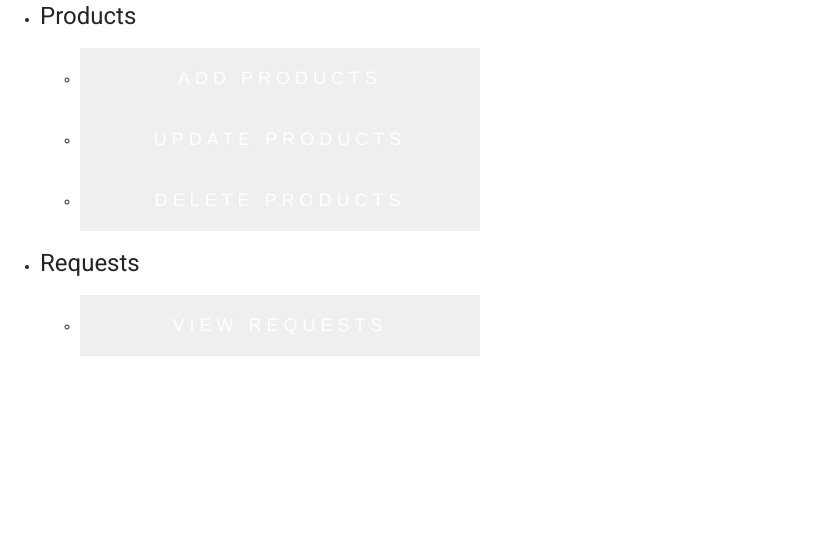
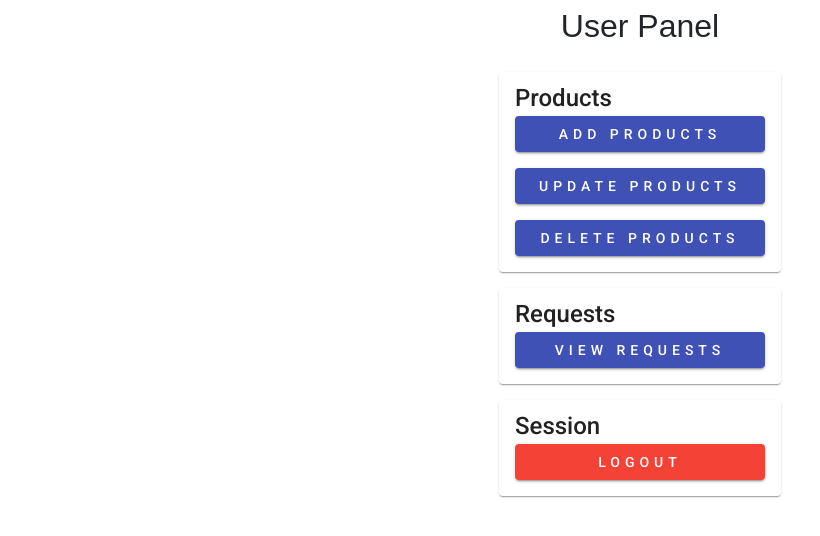
Before and after one commit to alexsoe28/MeanStack-Group14-CapstoneProject, an Angular app in the folder FrontEnd/Online-Groceries-frontend/: page /admin/home in a window 1280 px wide. Shown: the top 536 px of the page, without its empty margins (0-820 px from the left). Built offline with nearby package versions, Linux system fonts and the light colour scheme.

Commit message:
styling admin home

```diff
--- a/FrontEnd/Online-Groceries-frontend/src/app/components/admin/home/home.component.css
+++ b/FrontEnd/Online-Groceries-frontend/src/app/components/admin/home/home.component.css
@@ -0,0 +1,53 @@
+.page-title {
+  font-family: "Roboto-Medium", sans-serif;
+  font-weight: 500;
+  size: 20px;
+  font-size: xx-large;
+  text-align: center;
+  max-width: 100%;
+  margin: 10px 0;
+}
+
+.header-row {
+  transform: translate(0, 100%);
+  width: stretch;
+}
+.logout {
+  align-self: end;
+  margin-right: 20px;
+}
+.logoutbutton {
+  width: fit-content;
+}
+
+button {
+    width: 250px;
+}
+
+.columnFlexContainer {
+    display: flex;
+    margin-top: 30px;
+}
+
+.columnFlexContainer .column-left {
+    flex: 1;
+}
+
+.flexContainer {
+    padding: 0 30px;
+    display: flex;
+    width: 100%;
+    gap: 16px;
+    flex-direction: column;
+    flex-wrap: nowrap;
+    align-items: center;
+    justify-content: center;
+}
+
+.flexContainer mat-card {
+    flex: 1;
+    width: fit-content;
+
+    /* text-align: center; */
+    /* padding: 75px 0; */
+}
--- a/FrontEnd/Online-Groceries-frontend/src/app/components/admin/home/home.component.html
+++ b/FrontEnd/Online-Groceries-frontend/src/app/components/admin/home/home.component.html
@@ -1,14 +1,26 @@
-<section>
-	<ul *ngFor="let group of homeDirectory">
-		<li>
-			<h1>{{group.title}}</h1>
-			<ul *ngFor="let item of group.items">
-				<li><button [routerLink]="[{outlets: {adminHome: [item.routerLink]}}]">{{item.title}}</button></li>
-			</ul>
-		</li>
-	</ul>
-</section>
+<header>
+	<h1 class="page-title">User Panel</h1>
+</header>
 
-<section>
-	<router-outlet name="adminHome"></router-outlet>
-</section>
+<div class="columnFlexContainer">
+	<section class="flexContainer column-left">
+		<mat-card *ngFor="let group of homeDirectory">
+			<mat-card-title>{{group.title}}</mat-card-title>
+			<mat-card-content *ngFor="let item of group.items">
+				<button mat-raised-button color="primary" [routerLink]="[{outlets: {adminHome: [item.routerLink]}}]">{{item.title}}</button>
+			</mat-card-content>
+
+		</mat-card>
+		<mat-card>
+			<mat-card-title>Session</mat-card-title>
+			<mat-card-content>
+				<button mat-raised-button color="warn" (click)="logout()">Logout</button>
+			</mat-card-content>
+		</mat-card>
+	</section>
+
+	<section>
+		<router-outlet name="adminHome"></router-outlet>
+	</section>
+
+</div>
--- a/FrontEnd/Online-Groceries-frontend/src/app/components/admin/home/home.component.ts
+++ b/FrontEnd/Online-Groceries-frontend/src/app/components/admin/home/home.component.ts
@@ -1,4 +1,5 @@
 import { Component, OnInit } from '@angular/core';
+import { Router } from '@angular/router';
 
 @Component({
 	selector: 'app-home',
@@ -24,9 +25,12 @@ export class HomeComponent implements OnInit {
 		},
 	]
 
-	constructor() { }
+	constructor(private router: Router) { }
 
-	ngOnInit(): void {
+	ngOnInit(): void { }
+
+	logout() {
+		this.router.navigate(["/"]);
 	}
 
 }
```
